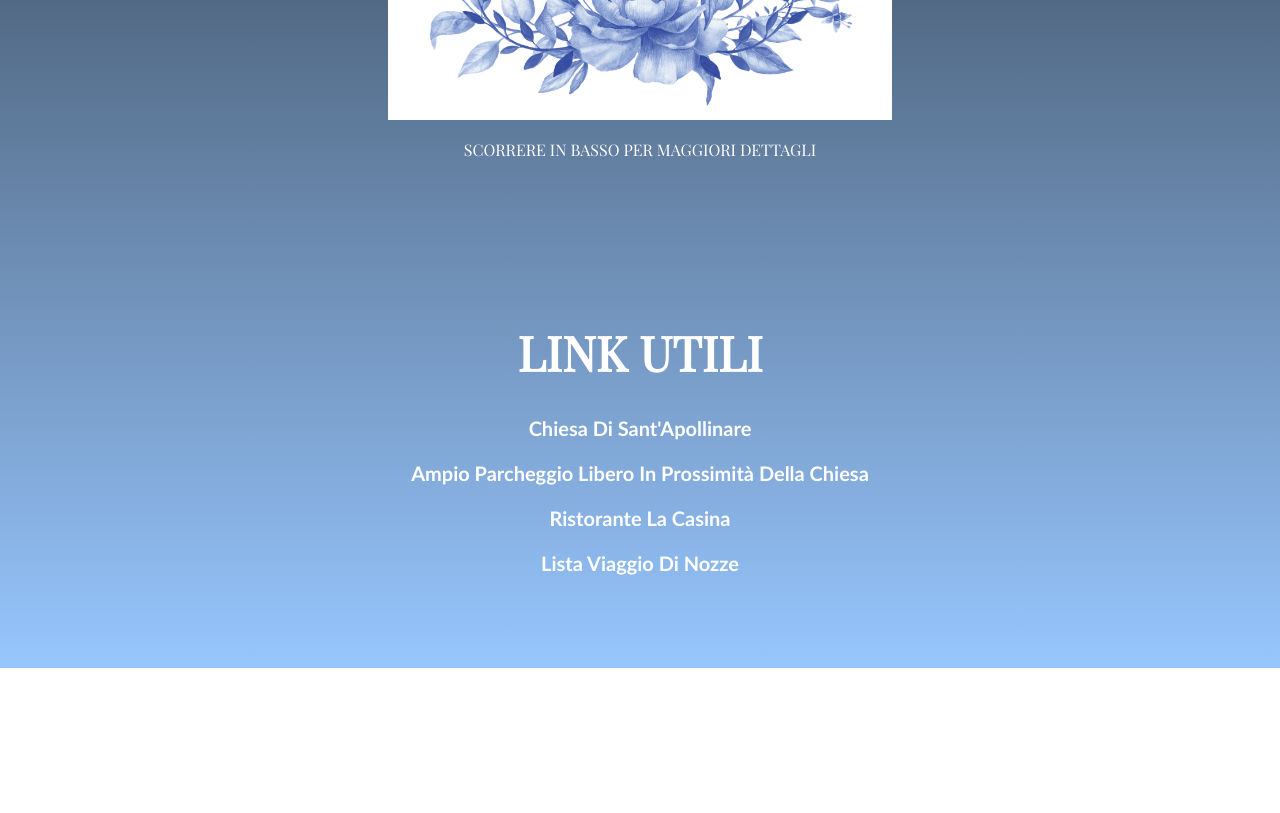
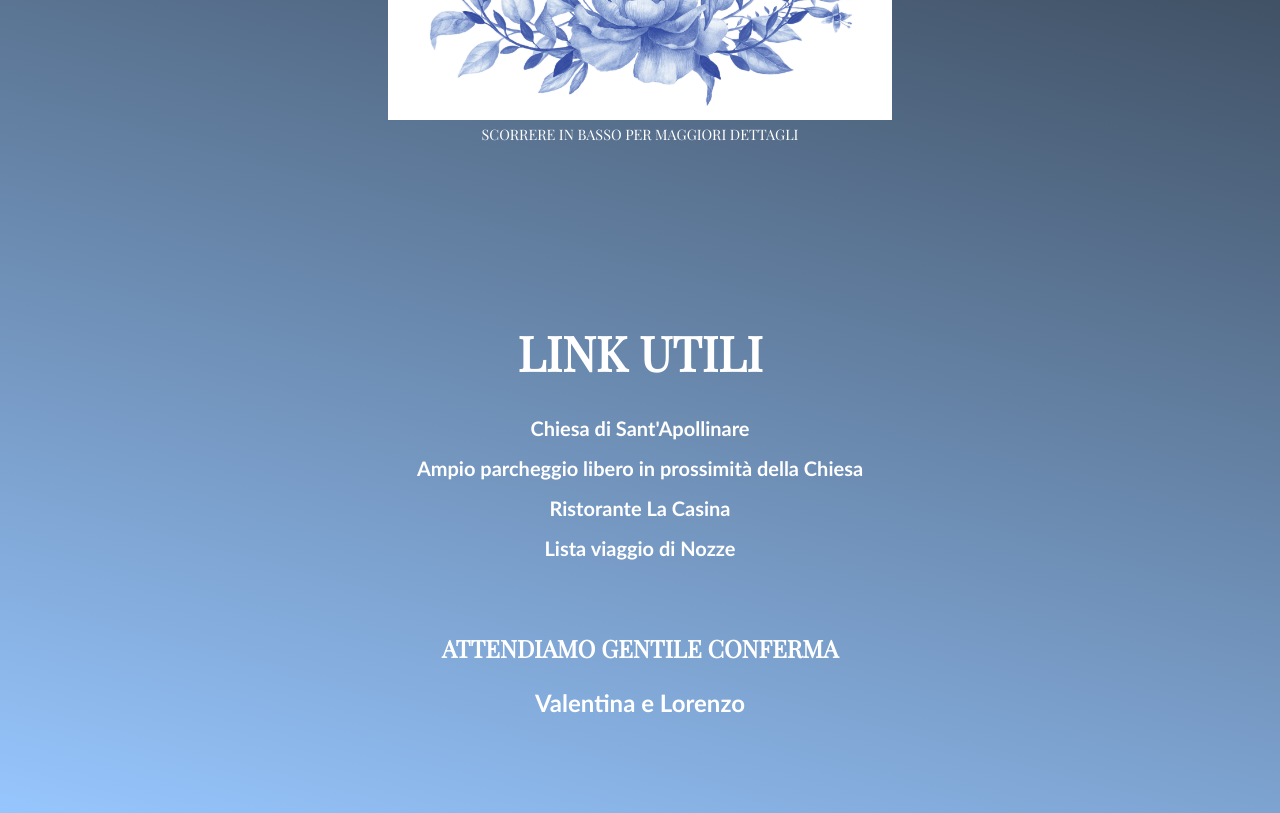
Before and after one commit to lorenzoevalentina/lorenzoevalentina, a plain HTML site: page inLavorazione.html in a window 1280 px wide. Shown: the part 640-1453 px from the top of the page. Before the commit the page ends 1308 px from the top, so only its background shows below. Drawn offline with nearby package versions, Linux system fonts and the light colour scheme; a web font is replaced by a local one.

Commit message:
aggiunta richiesta conferma, tweak layout

```diff
--- a/inLavorazione.html
+++ b/inLavorazione.html
@@ -11,11 +11,11 @@ body, html {
   margin: 0;
    font-family: "Bentham",serif;
   color: #FFFFFF;
-  background-image: linear-gradient(0deg, #97c6fe, #111);
+  background-image: linear-gradient(15deg, #97c6fe, #111);
   /*background-color:#97c6fe;*/
 }
 
-h1{
+h1{ /* link utili */
     font-size: 6vh;
      color: #FFFFFF;
     text-align: center;
@@ -26,10 +26,21 @@ font-family: "Playfair Display";
 text-transform: uppercase;
 }
 
-h2{
+h2{ /* attendiamo gentile conferma */
     font-size: 3vh;
     color: #FFFFFF;
     text-align: center;
+    font-family: "Playfair Display";
+font-weight: bold;
+}
+
+h3{ /* Valentina e Lorenzo */
+    font-size: 3vh;
+    color: #FFFFFF;
+    text-align: center;
+    font-family: trebuchet ms;
+font-weight: bold;
+
 }
 
 
@@ -37,6 +48,7 @@ a.ex1 {
   padding-bottom: 2vh;
   font-weight: bold;
   color: #FFF;
+font-size: 2.5vh;
   font-family: trebuchet ms;
 /*font-family: "Bentham",serif;*/
   /*font-family: "Raleway";*/
@@ -87,23 +99,25 @@ img {
 }
 
 
-figcaption {
+figcaption { /* scorrere in basso per maggiori dettagli*/
     color: #FFF;
     position: absolute;
     bottom: 0;
     left: 0;
     right: 0;
+    transform: translate(0, -2vh);
     text-align: center;
-    font-size: 2vh;
+    font-size: 1.8vh;
 /*    font-family: trebuchet ms;*/
 font-family: "Playfair Display";
 text-transform: uppercase;
 }
 
 p{
-    font-size: 2.5vh;
+
     text-align: center;
-text-transform: capitalize;
+font-family: trebuchet ms;
+font-weight: bold;
 }
 
 
@@ -123,9 +137,13 @@ text-transform: capitalize;
 
 
 <p><a class="ex1" href="https://goo.gl/maps/E1LcvcmTMp2PD2a8A?coh=178573&entry=tt">Chiesa di Sant'Apollinare</a></p>
-<p><a class="ex1" href="https://goo.gl/maps/xVHg6yZn9qwPm2AcA?coh=178573&entry=tt">Ampio parcheggio libero in prossimità della chiesa</a></p>
+<p><a class="ex1" href="https://goo.gl/maps/xVHg6yZn9qwPm2AcA?coh=178573&entry=tt">Ampio parcheggio libero in prossimità della Chiesa</a></p>
 <p><a class="ex1" href="https://goo.gl/maps/xy4Q23bznXbJyMYz5?coh=178573&entry=tt">Ristorante La Casina</a></p>
 <p><a class="ex1" href="https://lorenzoevalentina.github.io/listaviaggio">Lista viaggio di Nozze</a></p>
+<br>
+<br>
+<h2 style="text-transform: uppercase;">Attendiamo gentile conferma</h2>
+<h3>Valentina e Lorenzo</h3>
 <br>
 <br>
 <br>
```
Also changed, not shown: index.html (+26 -8 lines).
